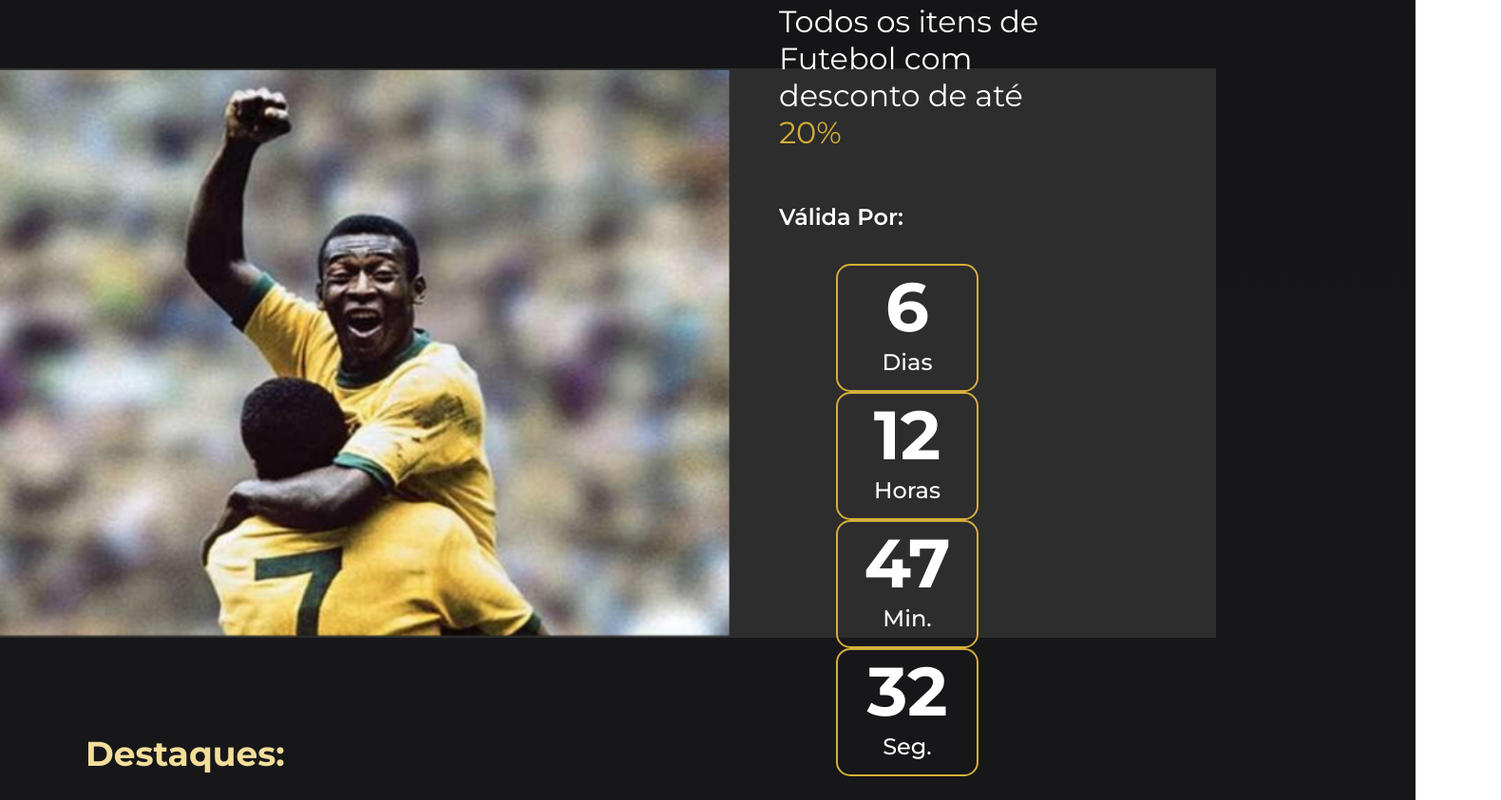
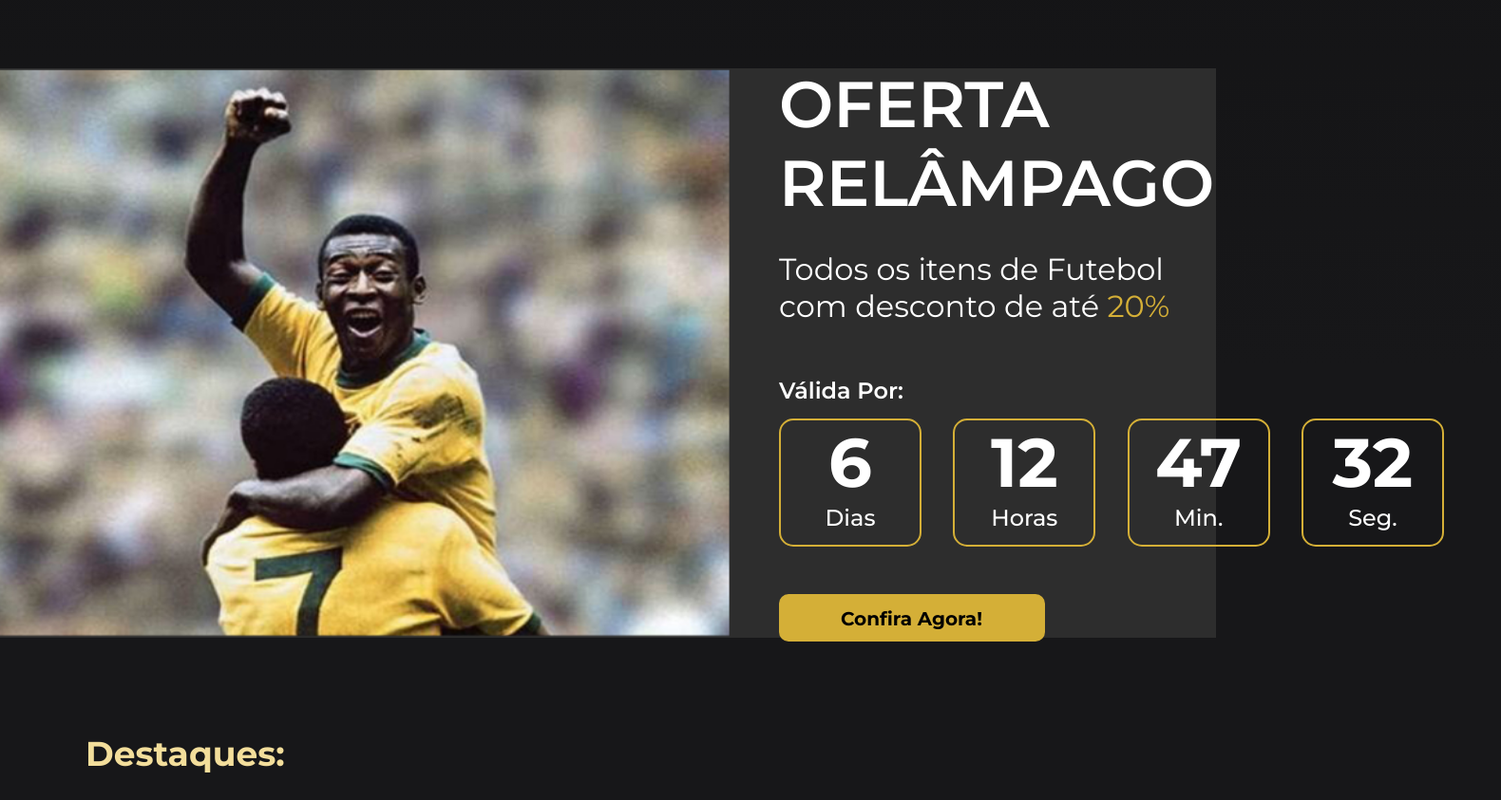
Before and after one commit to JoaoBelai/integrador, a plain HTML site: page index.html in a window 1280 px wide. Shown: the part 1571-2414 px from the top of the page at 95% size, 1580 px wide, since content can reach past the window. Drawn offline with Linux system fonts and the light colour scheme.

Commit message:
Update style.css

```diff
--- a/style.css
+++ b/style.css
@@ -355,7 +355,7 @@ header article img{
     margin-top: 3px;
 }
 
-.promocao section{
+.promocao .info_promocao{
     width: 80%;
     display: flex;
     flex-direction: column;
```
